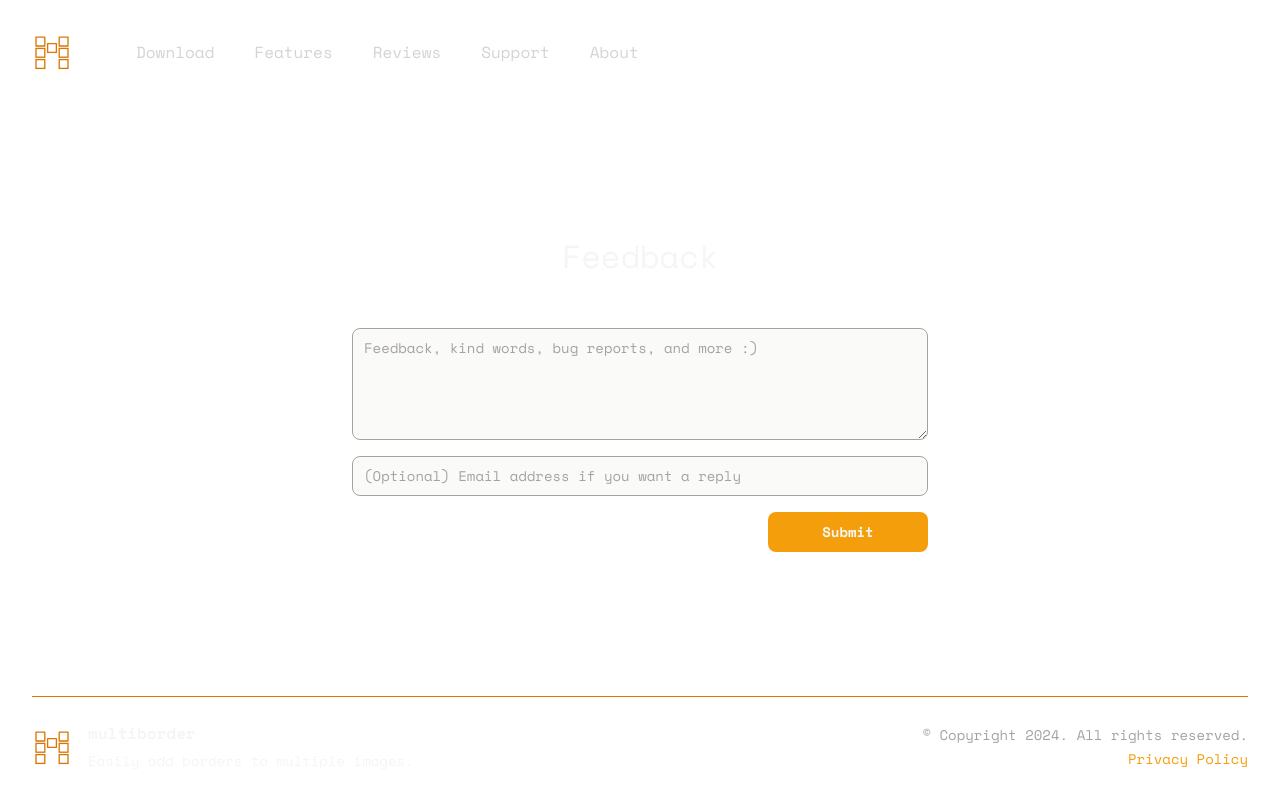
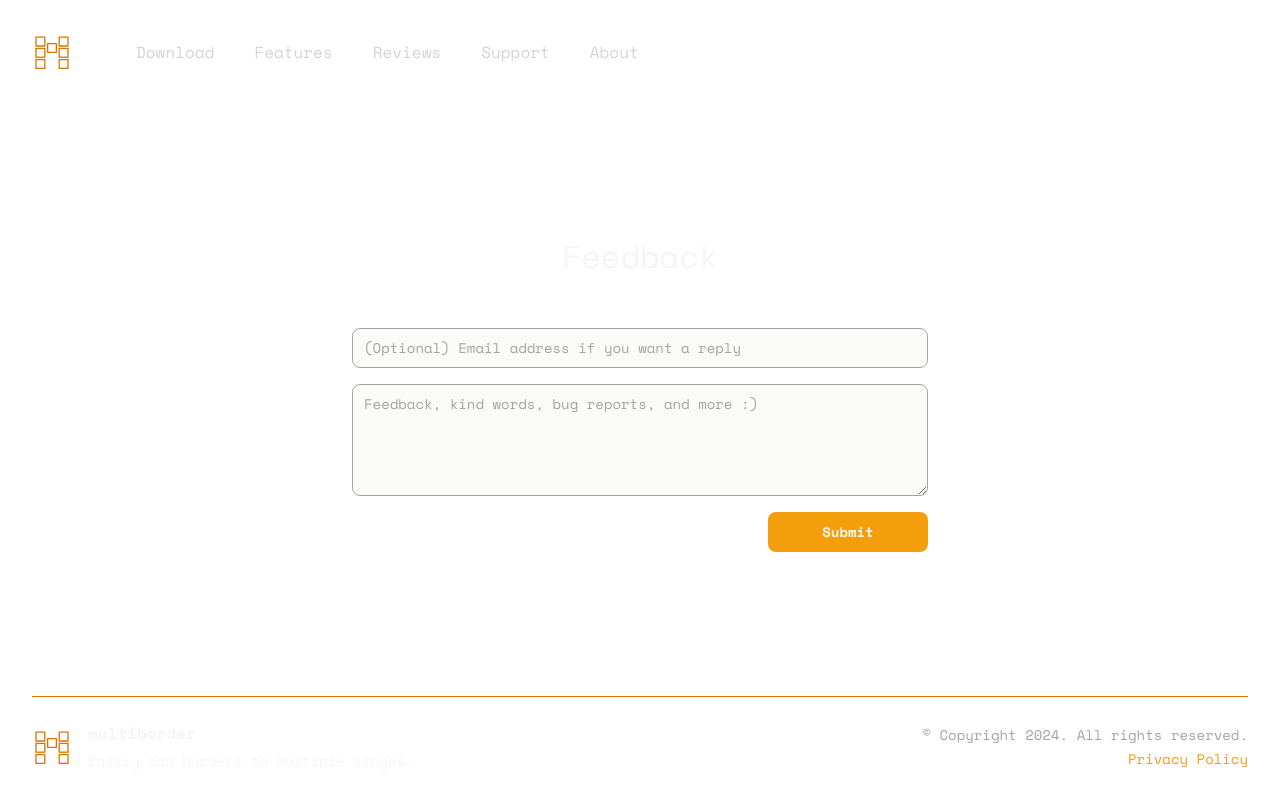
Before and after one commit to adamhp/multiborder-website, a Next.js app: page /feedback in a window 1280 px wide. Shown: the top 806 px of the page. Built offline with nearby package versions, Linux system fonts and the light colour scheme.

Commit message:
Try netlify forms again

```diff
--- a/src/app/(main)/feedback/page.tsx
+++ b/src/app/(main)/feedback/page.tsx
@@ -1,35 +1,11 @@
 import { Container } from '@/components/Container';
-import { TextArea, TextField } from '@/components/Fields';
-import { Button } from '@/components/Button';
+import { FeedbackForm } from '../../../components/FeedbackForm';
 
 export default function Feedback() {
   return (
     <Container>
       <div className='overflow-hidden py-20 sm:py-32 lg:pb-32 xl:pb-36'>
-        <form
-          className='flex flex-col items-center w-full mx-auto max-w-xl space-y-4'
-          data-netlify
-        >
-          <h1 className='text-stone-100 text-3xl mb-8'>Feedback</h1>
-          <TextArea
-            aria-label='Feedback'
-            placeholder='Feedback, kind words, bug reports, and more :)'
-            required
-            rows={4}
-            className='w-full min-w-0 shrink'
-          />
-          <TextField
-            type='email'
-            aria-label='Email address'
-            placeholder='(Optional) Email address if you want a reply'
-            autoComplete='email'
-            className='w-full min-w-0 shrink'
-          />
-          <Button type='submit' color='amber' className='w-40 self-end'>
-            <span className='hidden lg:inline'>Submit</span>
-            <span className='lg:hidden'>Submit</span>
-          </Button>
-        </form>
+        <FeedbackForm />
       </div>
     </Container>
   );
--- /dev/null
+++ b/src/components/FeedbackForm.tsx
@@ -0,0 +1,46 @@
+'use client';
+import { FormEvent } from 'react';
+import { Button } from './Button';
+import { TextArea, TextField } from './Fields';
+
+export function FeedbackForm() {
+  const handleSubmit = async (event: FormEvent<HTMLFormElement>) => {
+    event.preventDefault();
+    const formData = new FormData(event.target);
+    await fetch('/__forms.html', {
+      method: 'POST',
+      headers: { 'Content-Type': 'application/x-www-form-urlencoded' },
+      body: new URLSearchParams(formData).toString(),
+    });
+    // Success & error handling should come here
+  };
+
+  return (
+    <form
+      name='feedback'
+      className='flex flex-col items-center w-full mx-auto max-w-xl space-y-4'
+      data-netlify
+      onSubmit={handleSubmit}
+    >
+      <h1 className='text-stone-100 text-3xl mb-8'>Feedback</h1>
+      <TextField
+        type='email'
+        aria-label='Email address'
+        placeholder='(Optional) Email address if you want a reply'
+        autoComplete='email'
+        className='w-full min-w-0 shrink'
+      />
+      <TextArea
+        aria-label='Feedback'
+        placeholder='Feedback, kind words, bug reports, and more :)'
+        required
+        rows={4}
+        className='w-full min-w-0 shrink'
+      />
+      <Button type='submit' color='amber' className='w-40 self-end'>
+        <span className='hidden lg:inline'>Submit</span>
+        <span className='lg:hidden'>Submit</span>
+      </Button>
+    </form>
+  );
+}
```
Also changed, not shown: public/__forms.html (added, +10 -0 lines).
